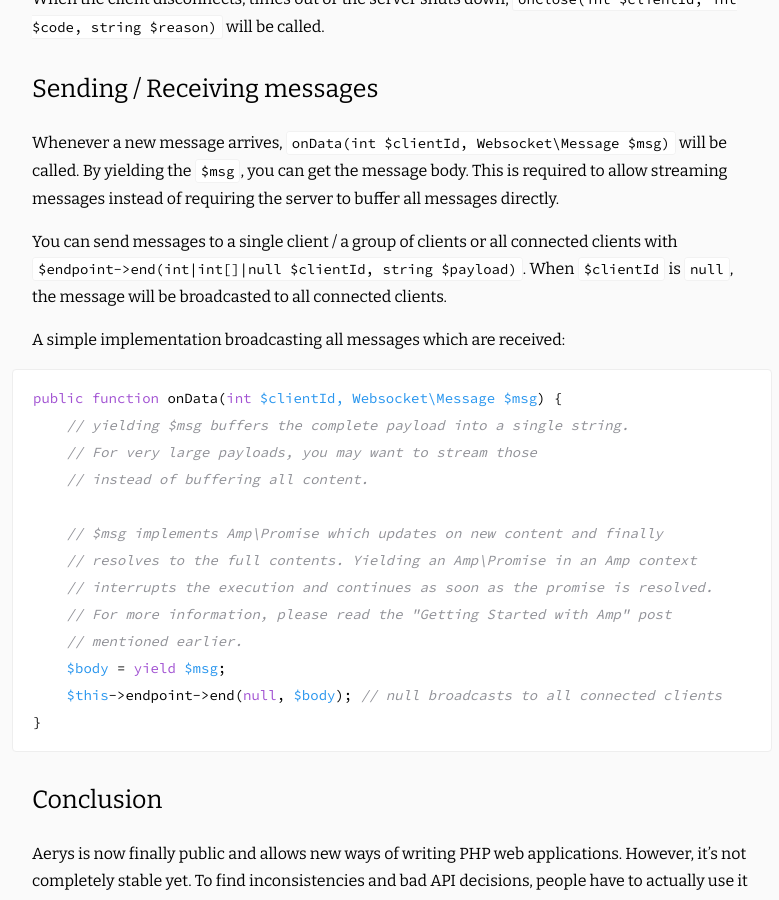
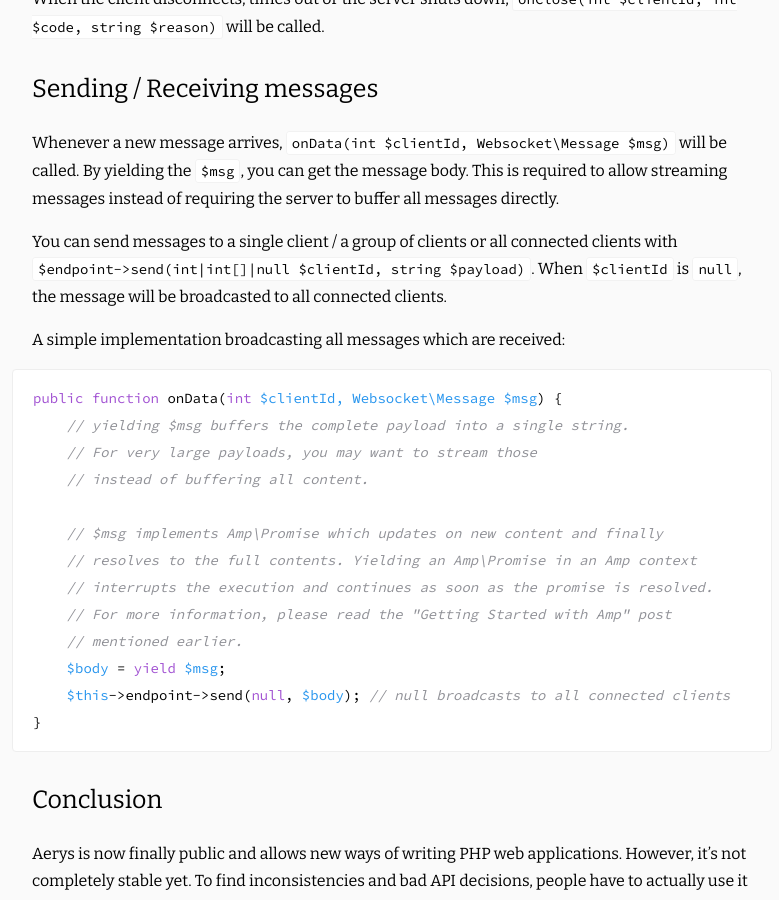
Before and after one commit to kelunik/kelunik.github.io, a Jekyll site: the page built from _posts/2015-10-20-getting-started-with-aerys-websockets.md, in a window 1280 px wide and 900 px high, scrolled down 3222 px. Shown: the whole window, without its empty margins (248-1027 px from the left). Built offline with Jekyll 4.4.1, drawn with Linux system fonts in a browser that asks for light colours; nearby versions of some CDN libraries; comment, search, counter and statistics services are not loaded.

Commit message:
Fix websocket post

````diff
--- a/_posts/2015-10-20-getting-started-with-aerys-websockets.md
+++ b/_posts/2015-10-20-getting-started-with-aerys-websockets.md
@@ -105,7 +105,7 @@ If we do not alter the status code, the connection will be accepted and `onOpen(
 
 Whenever a new message arrives, `onData(int $clientId, Websocket\Message $msg)` will be called. By yielding the `$msg`, you can get the message body. This is required to allow streaming messages instead of requiring the server to buffer all messages directly.
 
-You can send messages to a single client / a group of clients or all connected clients with `$endpoint->end(int|int[]|null $clientId, string $payload)`. When `$clientId` is `null`, the message will be broadcasted to all connected clients.
+You can send messages to a single client / a group of clients or all connected clients with `$endpoint->send(int|int[]|null $clientId, string $payload)`. When `$clientId` is `null`, the message will be broadcasted to all connected clients.
 
 A simple implementation broadcasting all messages which are received:
 
@@ -121,7 +121,7 @@ public function onData(int $clientId, Websocket\Message $msg) {
     // For more information, please read the "Getting Started with Amp" post
     // mentioned earlier.
     $body = yield $msg;
-	$this->endpoint->end(null, $body); // null broadcasts to all connected clients
+	$this->endpoint->send(null, $body); // null broadcasts to all connected clients
 }
 ```
 
````
